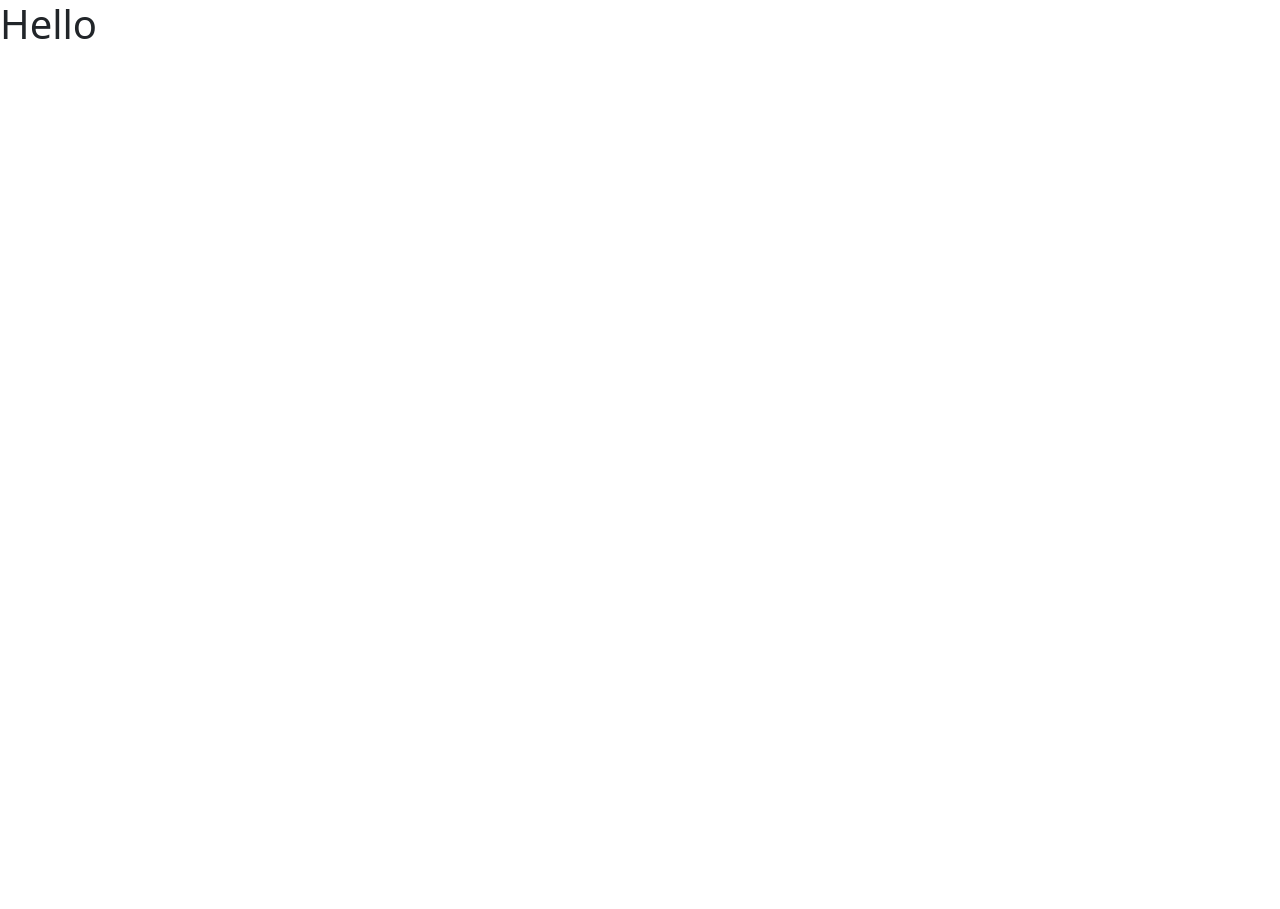
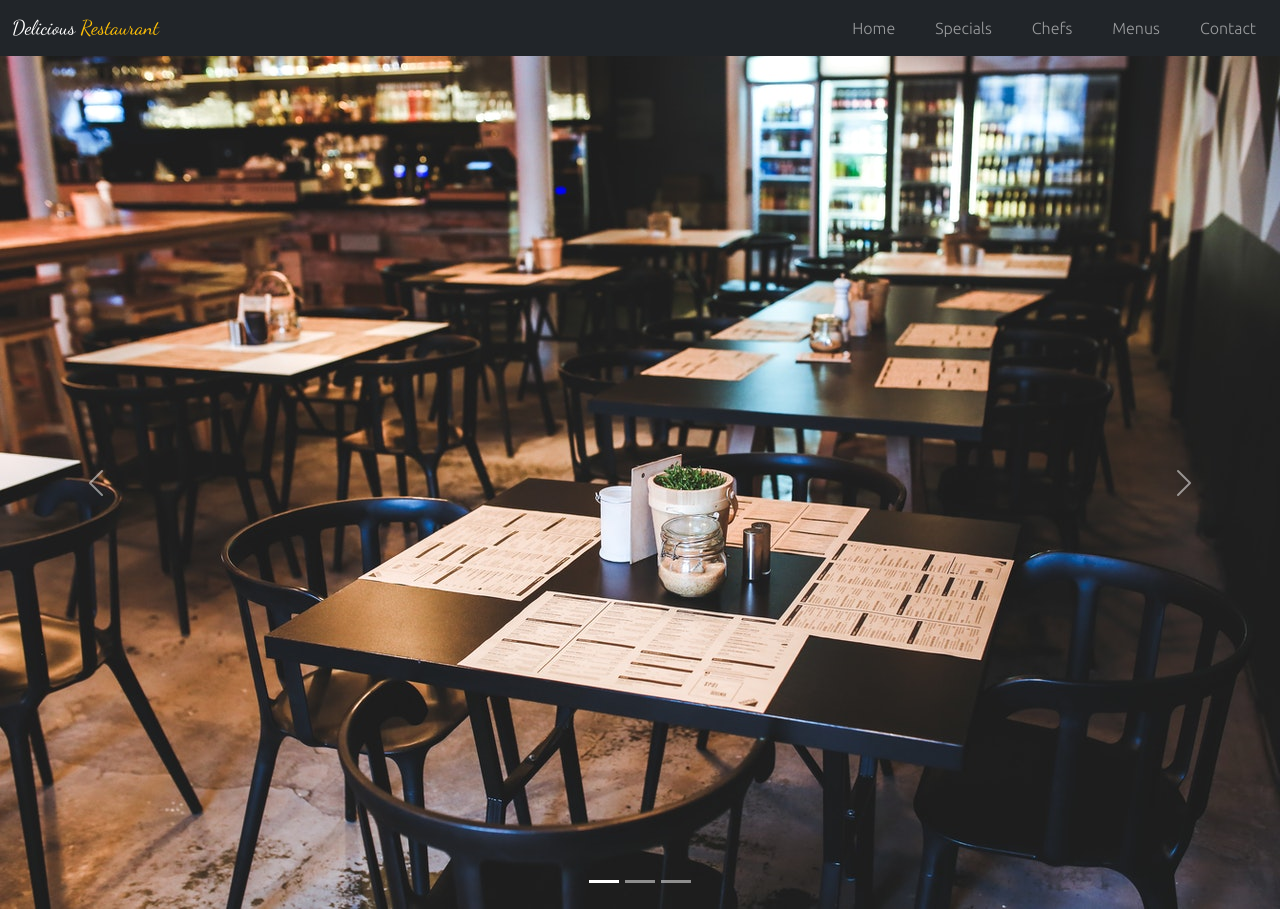
Before and after one commit to Nasifkabir/Restaurant-Website-Project, a plain HTML site: page index.html in a window 1280 px wide. Before the commit the page ends 800 px from the top, so only its background shows below. Drawn offline with Linux system fonts and the light colour scheme.

Commit message:
navbar and slider section done

```diff
--- a/assets/styles/style.css
+++ b/assets/styles/style.css
@@ -0,0 +1,8 @@
+@import url("https://fonts.googleapis.com/css2?family=Dancing+Script:wght@400..700&family=Ubuntu:ital,wght@0,300;0,400;0,500;0,700;1,300;1,400;1,500;1,700&display=swap");
+
+body {
+  font-family: "Ubuntu", sans-serif;
+}
+.font-dancer {
+  font-family: "Dancing Script", cursive;
+}
--- a/index.html
+++ b/index.html
@@ -4,13 +4,120 @@
     <meta charset="UTF-8" />
     <meta name="viewport" content="width=device-width, initial-scale=1.0" />
     <title>Restaurant Website</title>
-    <!--bootstrap-->
+    <!--css-->
     <link rel="stylesheet" href="assets/styles/bootstrap.min.css" />
+    <link rel="stylesheet" href="assets/styles/style.css" />
+    <!--font awesome-->
+    <link
+      rel="stylesheet"
+      href="https://cdnjs.cloudflare.com/ajax/libs/font-awesome/6.5.1/css/all.min.css"
+    />
   </head>
   <body>
-    <nav>
-      <h1>Hello</h1>
+    <!--navbar-->
+    <nav class="navbar navbar-dark bg-dark navbar-expand-sm">
+      <div class="container-fluid">
+        <div class="navbar-brand font-dancer font-dancer">
+          Delicious <span class="text-warning">Restaurant</span>
+        </div>
+        <button
+          class="navbar-toggler"
+          type="button"
+          data-bs-toggle="collapse"
+          data-bs-target="#navbar-item"
+          aria-controls="navbarSupportedContent"
+          aria-expanded="false"
+          aria-label="Toggle navigation"
+        >
+          <span class="navbar-toggler-icon"></span>
+        </button>
+      </div>
+      <div class="collapse navbar-collapse" id="navbar-item">
+        <ul class="navbar-nav ms-auto px-3 gap-4 fw-lighter">
+          <li class="nav-item">
+            <a href="" class="nav-link">Home</a>
+          </li>
+          <li class="nav-item">
+            <a href="" class="nav-link">Specials</a>
+          </li>
+          <li class="nav-item">
+            <a href="" class="nav-link">Chefs</a>
+          </li>
+          <li class="nav-item">
+            <a href="" class="nav-link">Menus</a>
+          </li>
+          <li class="nav-item">
+            <a href="" class="nav-link">Contact</a>
+          </li>
+        </ul>
+      </div>
     </nav>
+    <!--slider section-->
+    <div id="carouselExampleIndicators" class="carousel slide">
+      <div class="carousel-indicators">
+        <button
+          type="button"
+          data-bs-target="#carouselExampleIndicators"
+          data-bs-slide-to="0"
+          class="active"
+          aria-current="true"
+          aria-label="Slide 1"
+        ></button>
+        <button
+          type="button"
+          data-bs-target="#carouselExampleIndicators"
+          data-bs-slide-to="1"
+          aria-label="Slide 2"
+        ></button>
+        <button
+          type="button"
+          data-bs-target="#carouselExampleIndicators"
+          data-bs-slide-to="2"
+          aria-label="Slide 3"
+        ></button>
+      </div>
+      <div class="carousel-inner">
+        <div class="carousel-item active">
+          <img
+            src="assets/media/images/slider-1.jpg"
+            class="d-block w-100"
+            alt="..."
+          />
+        </div>
+        <div class="carousel-item">
+          <img
+            src="assets/media/images/slider-2.jpg"
+            class="d-block w-100"
+            alt="..."
+          />
+        </div>
+        <div class="carousel-item">
+          <img
+            src="assets/media/images/slider-3.jpg"
+            class="d-block w-100"
+            alt="..."
+          />
+        </div>
+      </div>
+      <button
+        class="carousel-control-prev"
+        type="button"
+        data-bs-target="#carouselExampleIndicators"
+        data-bs-slide="prev"
+      >
+        <span class="carousel-control-prev-icon" aria-hidden="true"></span>
+        <span class="visually-hidden">Previous</span>
+      </button>
+      <button
+        class="carousel-control-next"
+        type="button"
+        data-bs-target="#carouselExampleIndicators"
+        data-bs-slide="next"
+      >
+        <span class="carousel-control-next-icon" aria-hidden="true"></span>
+        <span class="visually-hidden">Next</span>
+      </button>
+    </div>
 
     <!--js-->
     <script src="assets/scripts/bootstrap.min.js"></script>
```
